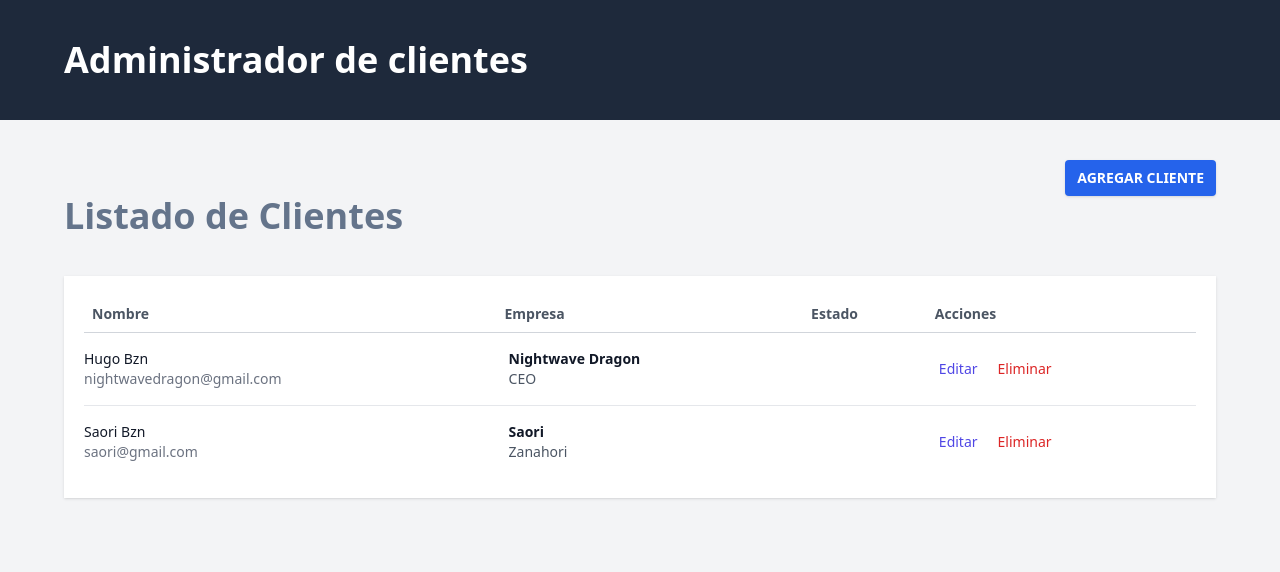
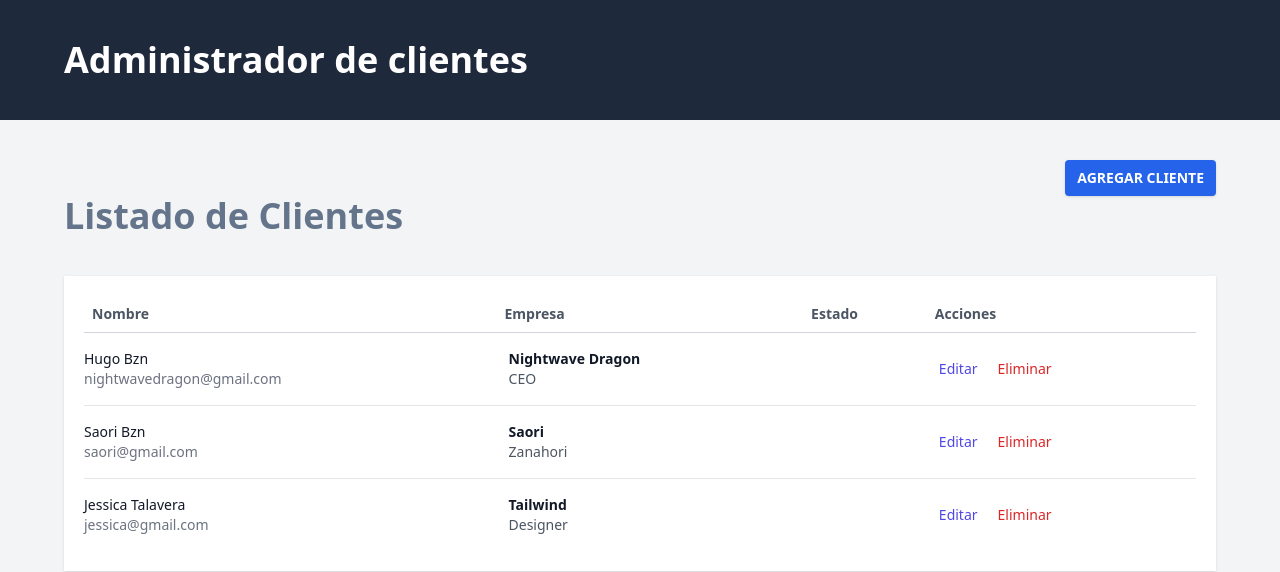
Before and after one commit to HugoBzn/crmvue, a Vue app: page / in a window 1280 px wide. Shown: the top 572 px of the page. Built offline with nearby package versions, Linux system fonts and the light colour scheme; data requests are answered from the project's data file; the HTML template or start-up script is replaced by a standard one.

Commit message:
Lib and Services added into projecto To prevent multiple axios and better functionality with axios

```diff
--- a/db.json
+++ b/db.json
@@ -17,6 +17,15 @@
       "empresa": "Saori",
       "puesto": "Zanahori",
       "id": 2
+    },
+    {
+      "nombre": "Jessica",
+      "apellido": "Talavera",
+      "email": "jessica@gmail.com",
+      "telefono": "123-123-4321",
+      "empresa": "Tailwind",
+      "puesto": "Designer",
+      "id": 3
     }
   ]
 }
--- /dev/null
+++ b/src/lib/axios.js
@@ -0,0 +1,7 @@
+import axios from "axios";
+
+const api = axios.create({
+  baseURL: "http://localhost:4000",
+});
+
+export default api;
--- /dev/null
+++ b/src/services/ClienteService.js
@@ -0,0 +1,10 @@
+import api from "../lib/axios";
+
+export default {
+  obtenerClientes() {
+    return api.get("/clientes");
+  },
+  agregarCliente(data) {
+    return api.post("http://localhost:4000/clientes", data)
+  }
+};
--- a/src/views/ClientesView.vue
+++ b/src/views/ClientesView.vue
@@ -1,7 +1,7 @@
 <script setup>
 import { onMounted, ref, computed } from "vue";
 
-import axios from "axios";
+import ClienteService from "../services/ClienteService";
 
 import RouterLink from "../components/UI/RouterLink.vue";
 import Title from "../components/UI/Title.vue";
@@ -14,7 +14,7 @@ const existenClientes = computed(() => {
 });
 
 onMounted(() => {
-  axios("http://localhost:4000/clientes")
+  ClienteService.obtenerClientes()
     .then(({ data }) => (clientes.value = data))
     .catch((error) => console.log("Hubo un error"));
 });
--- a/src/views/NuevoClienteView.vue
+++ b/src/views/NuevoClienteView.vue
@@ -1,7 +1,8 @@
 <script setup>
-import axios from "axios";
 import { FormKit } from "@formkit/vue";
 import { useRouter } from "vue-router";
+
+import ClienteService from "../services/ClienteService";
 
 import RouterLink from "../components/UI/RouterLink.vue";
 import Title from "../components/UI/Title.vue";
@@ -15,8 +16,7 @@ defineProps({
 });
 
 const handleSubmit = (data) => {
-  axios
-    .post("http://localhost:4000/clientes", data)
+  ClienteService.agregarCliente(data)
     .then((respuesta) => {
       console.log(respuesta);
       // Redireccionar usuario
```
